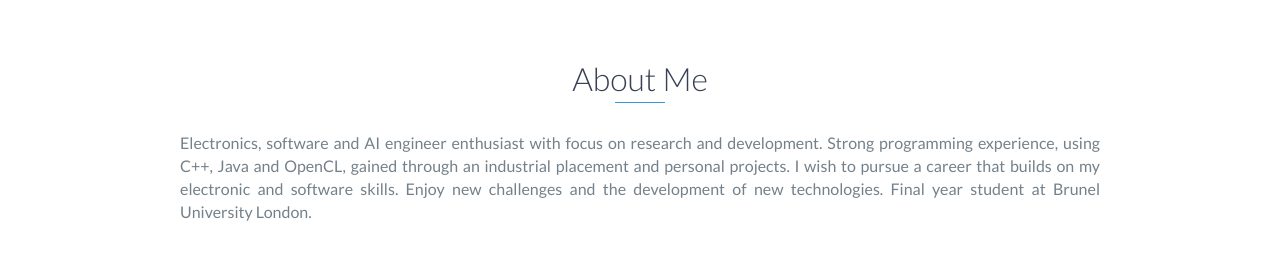
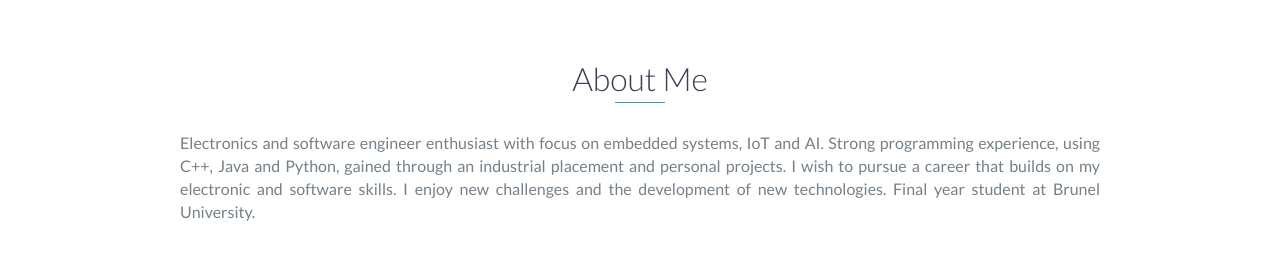
Before and after one commit to LoKKeR96/lokker96.github.io, a website: page index.html in a window 1280 px wide. Shown: the part 1220-1493 px from the top of the page. Drawn offline with nearby package versions, Linux system fonts and the light colour scheme.

Commit message:
summary updated

```diff
--- a/index.html
+++ b/index.html
@@ -102,7 +102,7 @@
                 </div>
                 <div class="col-md-10 col-md-offset-1">
                     <p>
-                        Electronics, software and AI engineer enthusiast with focus on research and development. Strong programming experience, using C++, Java and OpenCL, gained through an industrial placement and personal projects. I wish to pursue a career that builds on my electronic and software skills. Enjoy new challenges and the development of new technologies. Final year student at Brunel University London.
+                        Electronics and  software engineer enthusiast with focus on embedded systems, IoT and AI. Strong programming experience, using C++, Java and Python, gained through an industrial placement and personal projects. I wish to pursue a career that builds on my electronic and software skills. I enjoy new challenges and the development of new technologies. Final year student at Brunel University.
                     </p>
                 </div>
         </div>
```
